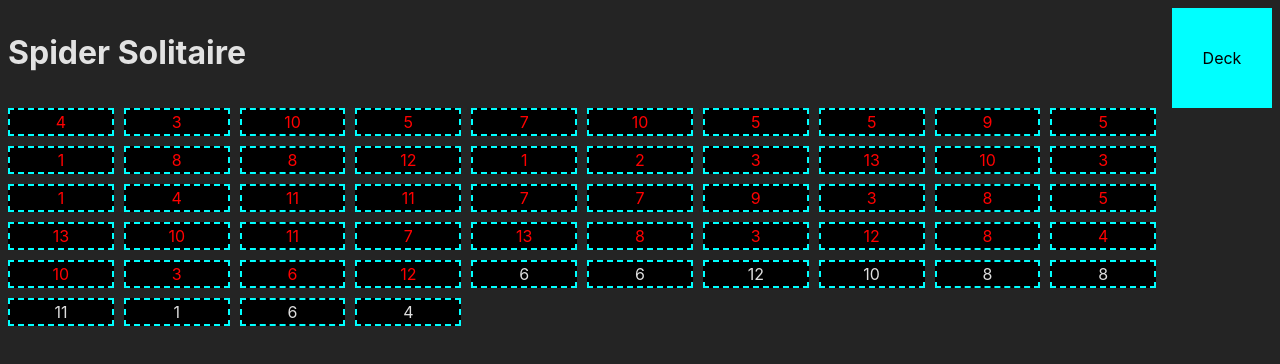
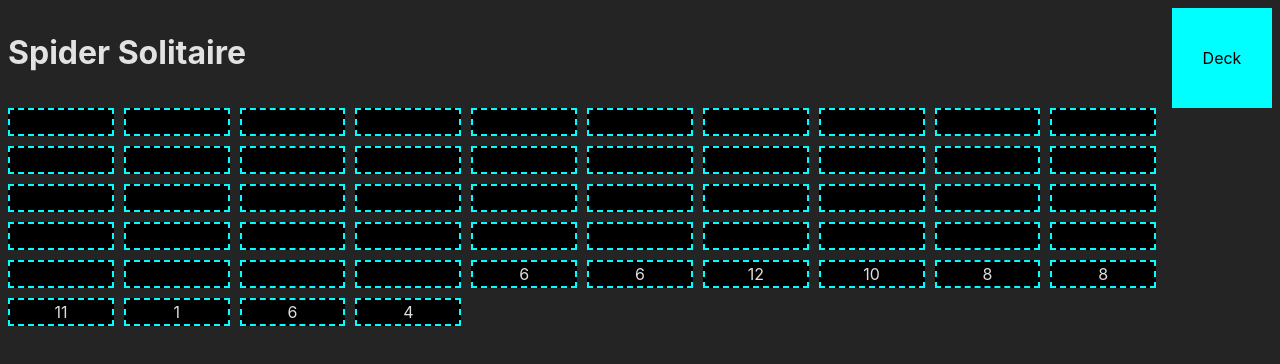
Before and after one commit to MarsBarnes/Spider, a React (Vite) app: page / in a window 1280 px wide. Shown: the top 364 px of the page. Built offline with nearby package versions, Linux system fonts and the light colour scheme.

Commit message:
complete working game. woohoo mvp

```diff
--- a/src/App.tsx
+++ b/src/App.tsx
@@ -5,8 +5,7 @@ import {
   dealFaceUp,
   deck,
   removeCompletedSets,
-  checkForEmptyCols,
-  checkForZeros,
+  loseOrContinue
 } from "./script";
 
 function App() {
@@ -14,9 +13,13 @@ function App() {
   const [Holding, setHolding] = React.useState([] as Card[]);
   let cardSelection: Card[] = [];
   const [prevCol, setPrevCol] = React.useState([] as Card[]);
-  //let prevCol: Card[];
 
   function cardClick(col: Card[], card: Card) {
+    //if card is not visible, exit
+    if (card.visible === false) {
+      throw new Error("can not select face down cards");
+    }
+
     //if holding is empty- move cards to holding column
     if (Holding.length === 0) {
       console.log(
@@ -58,6 +61,10 @@ function App() {
         col.push(...Holding);
         setHolding([]);
         removeCompletedSets(col);
+        if (prevCol[prevCol.length - 1]) {
+          prevCol[prevCol.length - 1].visible = true;
+        }
+        loseOrContinue()
       } else {
         throw new Error("these cards can't go on this column");
       }
@@ -71,6 +78,7 @@ function App() {
     render();
     grandArray.map((col) => removeCompletedSets(col));
     render();
+    loseOrContinue();
   }
 
   function gridStyle(i: number, j: number) {
@@ -83,22 +91,20 @@ function App() {
   function holdingClick() {
     console.log("prevCol" + JSON.stringify(prevCol));
     console.log("Holding" + JSON.stringify(Holding));
-
-    //prevCol.push(...Holding);
+    //prevCol.push(...Holding); Why does this not work, but the map function does?
     Holding.map((card) => prevCol.push(card));
     setHolding([]);
     render();
   }
 
   function emptyColClick(col: Card[]) {
-    console.log("prevCol" + JSON.stringify(col));
-    console.log("Holding" + JSON.stringify(Holding));
-    // if (Holding.length > 0) {
-    //   Holding.map((card) => col.push(card));
-    // }
     col.push(...Holding);
+    if (prevCol[prevCol.length - 1]) {
+      prevCol[prevCol.length - 1].visible = true;
+    }
     setHolding([]);
     removeCompletedSets(col);
+    loseOrContinue();
   }
 
   return (
@@ -111,20 +117,57 @@ function App() {
         </div>
       </div>
       <main>
-        {/* <div className="flex">
-          <div className="hold"></div>
-        </div> */}
         <div className="grid">
-          <div className="cardDiv sendToBack" style={gridStyle(0, 0)} onClick={() => emptyColClick(grandArray[0])}></div>
-          <div className="cardDiv sendToBack" style={gridStyle(1, 0)} onClick={() => emptyColClick(grandArray[1])}></div>
-          <div className="cardDiv sendToBack" style={gridStyle(2, 0)} onClick={() => emptyColClick(grandArray[2])}></div>
-          <div className="cardDiv sendToBack" style={gridStyle(3, 0)} onClick={() => emptyColClick(grandArray[3])}></div>
-          <div className="cardDiv sendToBack" style={gridStyle(4, 0)} onClick={() => emptyColClick(grandArray[4])}></div>
-          <div className="cardDiv sendToBack" style={gridStyle(5, 0)} onClick={() => emptyColClick(grandArray[5])}></div>
-          <div className="cardDiv sendToBack" style={gridStyle(6, 0)} onClick={() => emptyColClick(grandArray[6])}></div>
-          <div className="cardDiv sendToBack" style={gridStyle(7, 0)} onClick={() => emptyColClick(grandArray[7])}></div>
-          <div className="cardDiv sendToBack" style={gridStyle(8, 0)} onClick={() => emptyColClick(grandArray[8])}></div>
-          <div className="cardDiv sendToBack" style={gridStyle(9, 0)} onClick={() => emptyColClick(grandArray[9])}></div>
+          <div
+            className="cardDiv emptyCol"
+            style={gridStyle(0, 0)}
+            onClick={() => emptyColClick(grandArray[0])}
+          ></div>
+          <div
+            className="cardDiv emptyCol"
+            style={gridStyle(1, 0)}
+            onClick={() => emptyColClick(grandArray[1])}
+          ></div>
+          <div
+            className="cardDiv emptyCol"
+            style={gridStyle(2, 0)}
+            onClick={() => emptyColClick(grandArray[2])}
+          ></div>
+          <div
+            className="cardDiv emptyCol"
+            style={gridStyle(3, 0)}
+            onClick={() => emptyColClick(grandArray[3])}
+          ></div>
+          <div
+            className="cardDiv emptyCol"
+            style={gridStyle(4, 0)}
+            onClick={() => emptyColClick(grandArray[4])}
+          ></div>
+          <div
+            className="cardDiv emptyCol"
+            style={gridStyle(5, 0)}
+            onClick={() => emptyColClick(grandArray[5])}
+          ></div>
+          <div
+            className="cardDiv emptyCol"
+            style={gridStyle(6, 0)}
+            onClick={() => emptyColClick(grandArray[6])}
+          ></div>
+          <div
+            className="cardDiv emptyCol"
+            style={gridStyle(7, 0)}
+            onClick={() => emptyColClick(grandArray[7])}
+          ></div>
+          <div
+            className="cardDiv emptyCol"
+            style={gridStyle(8, 0)}
+            onClick={() => emptyColClick(grandArray[8])}
+          ></div>
+          <div
+            className="cardDiv emptyCol"
+            style={gridStyle(9, 0)}
+            onClick={() => emptyColClick(grandArray[9])}
+          ></div>
           {grandArray.map((col, i) =>
             col.map((card, j) => (
               <div
--- a/src/index.css
+++ b/src/index.css
@@ -76,5 +76,9 @@
 }
 
 .red {
-  color: red;
+  color: black;
 }
+
+.emptyCol{
+  background-color: #5a5a5a;
+}
--- a/src/script.ts
+++ b/src/script.ts
@@ -50,16 +50,26 @@ const col10: Card[] = [];
 
 //put all col arrays into 1 grand array
 
-const grandArray: Card[][] = [col1, col2, col3, col4, col5, col6, col7, col8, col9, col10 ]
-
+const grandArray: Card[][] = [
+  col1,
+  col2,
+  col3,
+  col4,
+  col5,
+  col6,
+  col7,
+  col8,
+  col9,
+  col10,
+];
 
 //deal 44 cards facedown
 function dealFaceDown(deck: Card[]) {
-  let j: number = 0
+  let j: number = 0;
   for (let i = 0; i < 44; i++) {
-    grandArray[j].push(deck[0])
+    grandArray[j].push(deck[0]);
     j = (j + 1) % 10;
-    deck.shift()
+    deck.shift();
   }
 }
 
@@ -71,85 +81,85 @@ function dealFaceUp(deck: Card[]): Card[] {
   let j: number = 0;
   for (let i = 0; i < 10; i++) {
     deck[0].visible = true;
-    grandArray[j].push(deck[0])
+    grandArray[j].push(deck[0]);
     j = (j + 1) % 10;
-    deck.shift()
-    console.log(deck[0]);
+    deck.shift();
+    // console.log(deck[0]);
   }
 
-  return deck
+  return deck;
 }
 dealFaceUp(deck);
-console.log(grandArray);
+// console.log(grandArray);
 
 let completedSets = 0;
 //look for 1-13 in array and remove from column
-function removeCompletedSets(col: Card[]): Card[]{
+function removeCompletedSets(col: Card[]): Card[] {
   if (col.length > 12 && col[col.length - 1].val === 1) {
     let j: number = 0;
-    for (let i = col.length - 1; i >= 0; i--){
+    for (let i = col.length - 1; i >= 0; i--) {
       j++;
 
       if (col[i].val !== j) {
         return col;
       }
       if (j === 13) {
-        completedSets++
+        completedSets++;
         col.splice(i);
-        return col
-      }
-      if (col.length === 0) {
-        col.push({val: 0, visible: true})
+        if (col.length) {
+          col[col.length - 1].visible = true;
+        }
+        //check for win
+        if (completedSets === 8) {
+          window.alert("you win");
+        }
+        return col;
       }
     }
   }
 }
-function checkForEmptyCols(col: Card[]):void {
-  if (col.length === 0) {
-    col.push({ val: 0, visible: true})
-  }
-}
 
-
-function checkForZeros(col: Card[]):void {
-  if (col[0].val === 0) {
-    col.pop();
-  }
-}
-
-function isEndGame(): 'win' | 'lose' | 'continue' {
-  //win condition
-  if (completedSets === 8) {
-    console.log('you win')
-    return 'win';
-  }
+export function loseOrContinue(): "lose" | "continue" {
   //loose conditions
   if (deck.length === 0) {
-    //TODO: Write loose conditions
     //0. check that no cols are empty
-    for (col of grandArray) {
+    for (const col of grandArray) {
       if (col.length === 0) {
-        return 'continue';
+        return "continue";
+      }
+      let largestNumberInSequence = 100;
+      //1. get largestNumberInSequence in the movable section from each col
+      for (let card = col.length - 1; card >= 0; card--) {
+        const currentCard = col[card];
+        largestNumberInSequence = currentCard.val;
+        const nextCard = col[card - 1];
+        if (nextCard && nextCard.visible === true) {
+          if (currentCard.val + 1 === nextCard.val) {
+            largestNumberInSequence = nextCard.val;
+          } else {
+            break;
+          }
+        } else {
+          break;
+        }
+      }
+      console.log(largestNumberInSequence);
+      //2. for each column, check the last value in each column array to see if it is one more that the largestNumberInSequence (aka could be connected)
+      for (const array of grandArray) {
+        if (array[array.length - 1].val === largestNumberInSequence + 1) {
+          return "continue";
+        }
       }
     }
-
-    //1. get longest movable section from each col
-
-
-    //2. for each column, check if the top of the col's movable section could be connected to the bottom of any other col's movable section
-
-    console.log('you lose')
-    return 'lose';
+    window.alert("you lose");
+    return "lose";
   }
+  return "continue";
 }
-
-if (isEndGame() === '') {
-
-}
+window.loseOrContinue = loseOrContinue;
 
 export { grandArray };
 export { Card };
 export { dealFaceUp };
 export { deck };
 export { removeCompletedSets };
-export { checkForEmptyCols, checkForZeros};
```
Also changed, not shown: src/test.json (added, +113 -0 lines).
